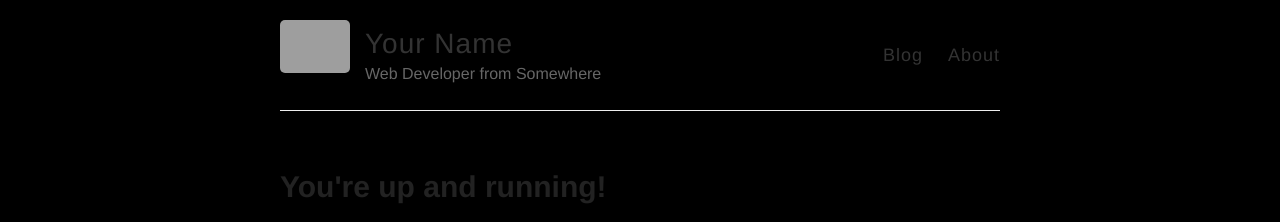
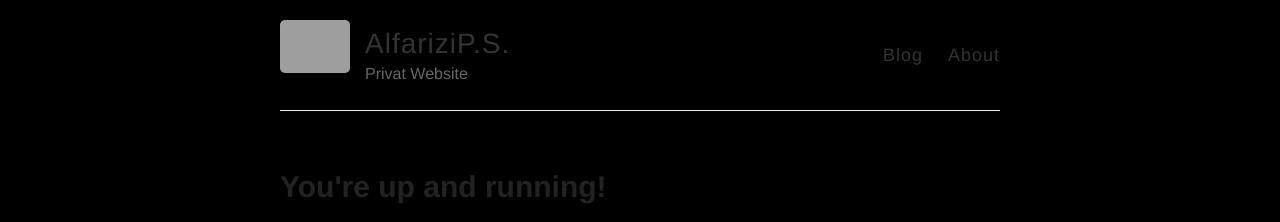
Before and after one commit to Rizie30/Rizie30.github.io, a Jekyll site: the page built from _posts/2014-3-3-Hello-World.md, in a window 1280 px wide. Shown: the top 222 px of the page. Built offline with Jekyll 4.4.1, drawn with Linux system fonts in a browser that asks for light colours; grey boxes are pictures that could not be loaded.

Commit message:
Update _config.yml

```diff
--- a/_config.yml
+++ b/_config.yml
@@ -3,13 +3,13 @@
 #
 
 # Name of your site (displayed in the header)
-name: Your Name
+name: AlfariziP.S.
 
 # Short bio or description (displayed in the header)
-description: Web Developer from Somewhere
+description: Privat Website
 
 # URL of your avatar or profile pic (you could use your GitHub profile pic)
-avatar: https://raw.githubusercontent.com/barryclark/jekyll-now/master/images/jekyll-logo.png
+avatar: IMG_20200729_223241_700.jpg
 
 #
 # Flags below are optional
```
